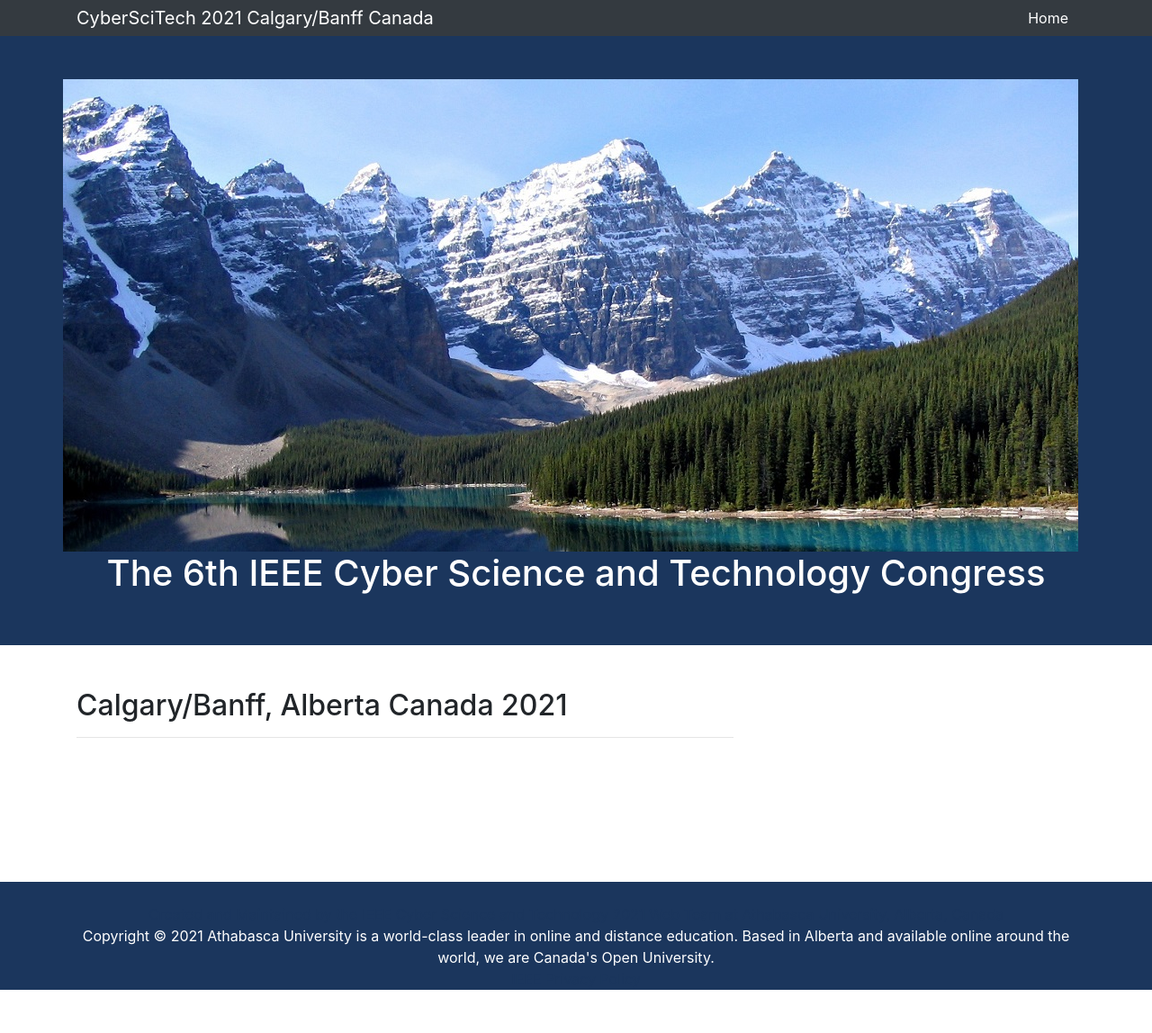
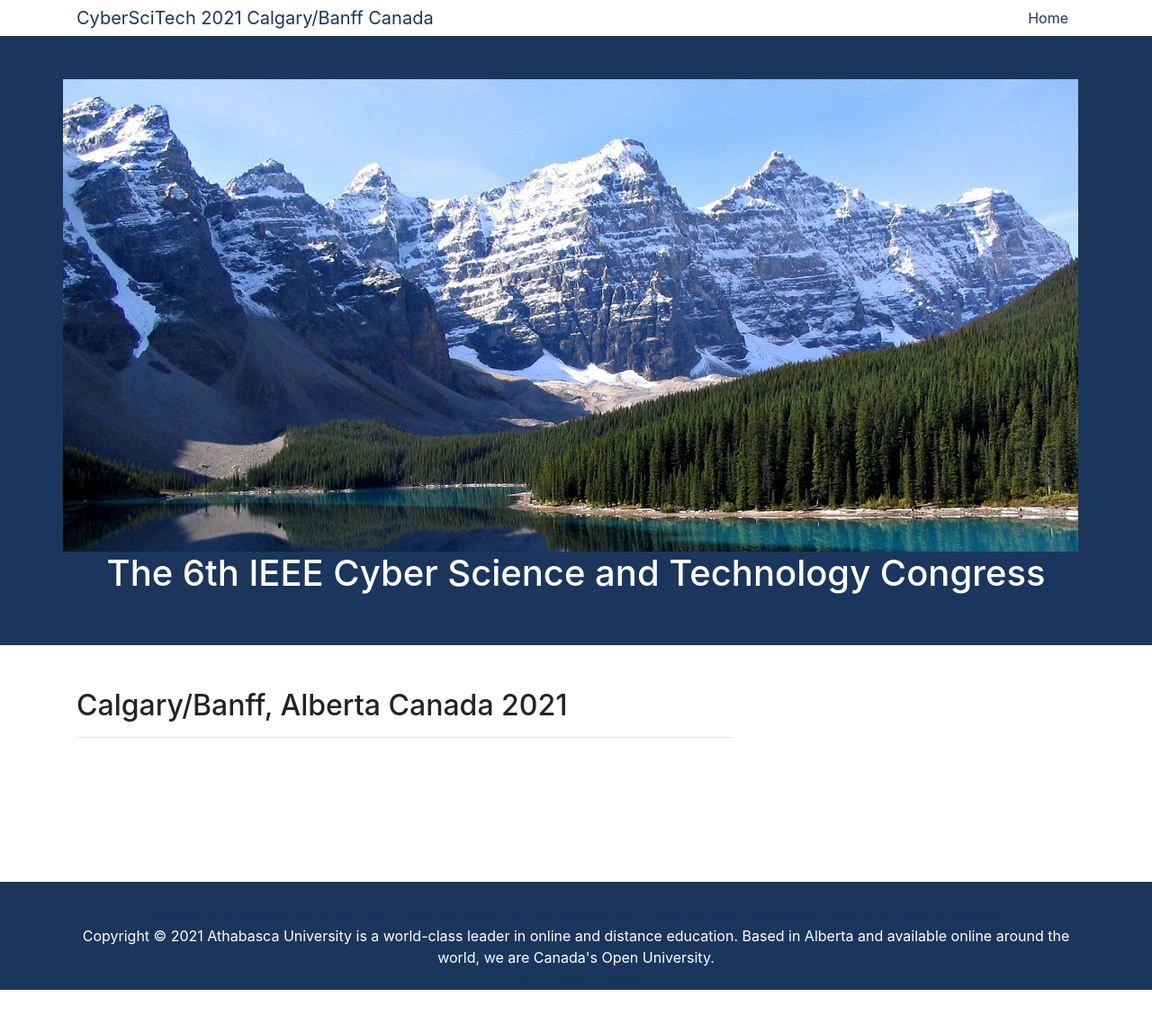
Before and after one commit to kstauff/2021, a Jekyll site: the page built from index.html, in a window 1280 px wide. Shown: the whole page at 90% size. Built offline with Jekyll 4.4.1, drawn with Linux system fonts in a browser that asks for light colours.

Commit message:
Update navigation.html

```diff
--- a/_includes/navigation.html
+++ b/_includes/navigation.html
@@ -1,5 +1,5 @@
 <!-- Navigation -->
-<nav class="navbar navbar-expand-lg navbar-dark bg-dark">
+<nav class="navbar navbar-expand-lg navbar-white bg-white">
   <div class="container">
     <a class="navbar-brand js-scroll-trigger" href="{{ site.baseurl }}/"
       >CyberSciTech 2021 Calgary/Banff Canada</a
```
